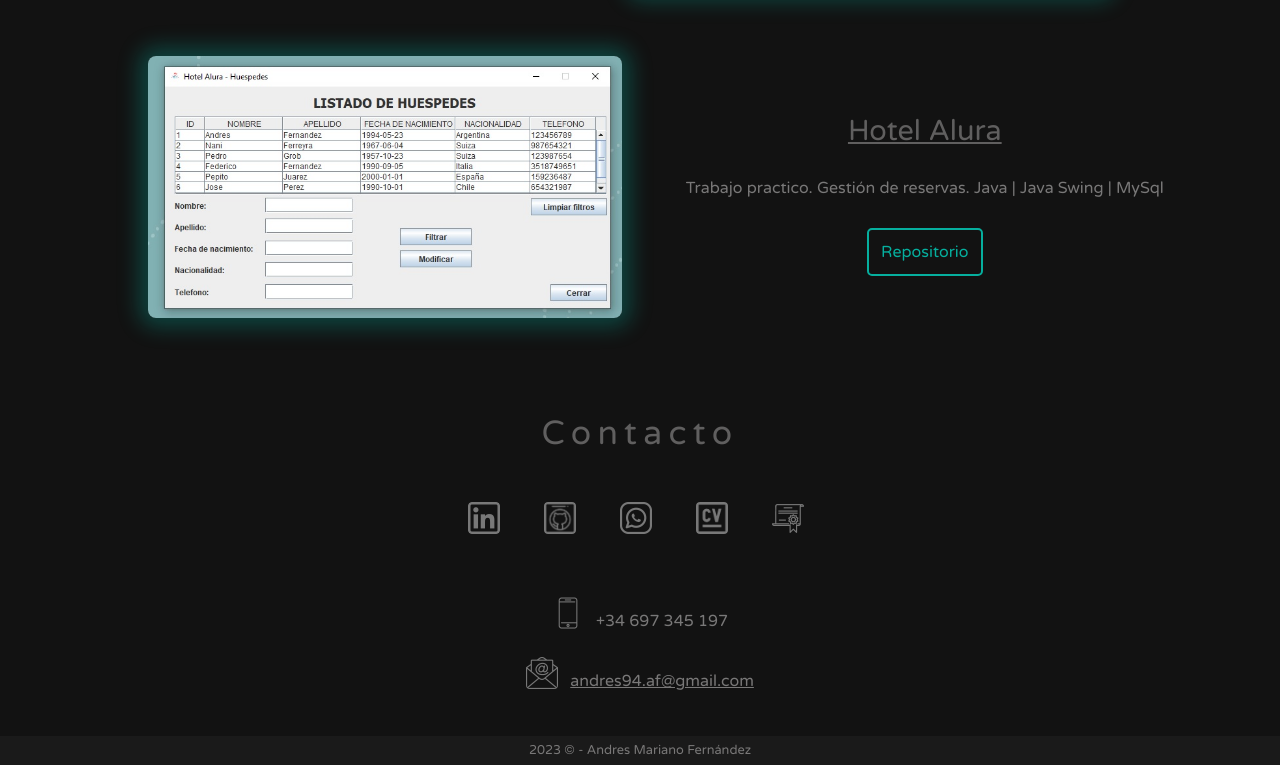
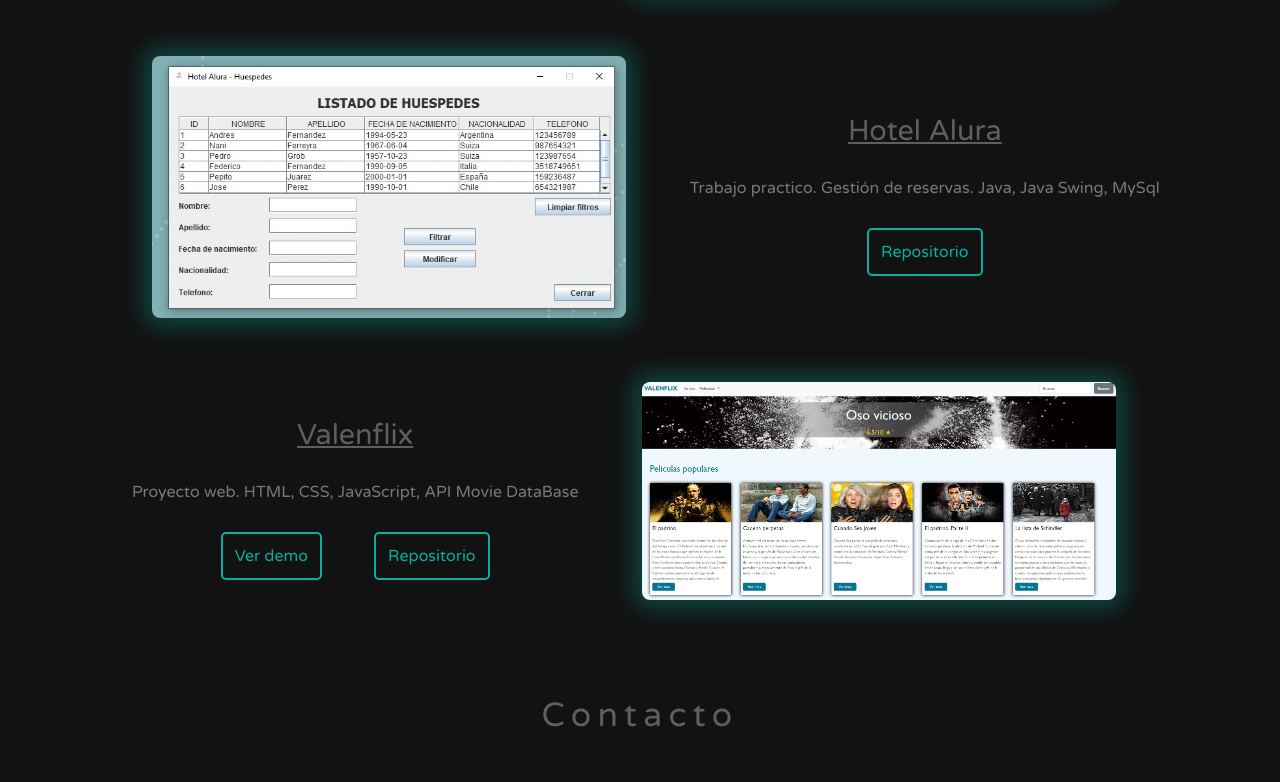
Before and after one commit to andres94af/mi-portfolio, a plain HTML site: page index.html in a window 1280 px wide. Shown: the part 4085-4867 px from the top of the page. Drawn offline with nearby package versions, Linux system fonts and the light colour scheme.

Commit message:
Agregando Valenflix a mis proyectos

```diff
--- a/index.html
+++ b/index.html
@@ -198,7 +198,7 @@
         <div>
           <h1 class="proyecto-titulo">Spring eCommerce</h1>
           <p class="proyecto-descripcion">
-            Proyecto web Java | Spring Boot | CRUD | MySql
+            Proyecto web Java, Spring Boot, CRUD, MySql
           </p>
           <a class="boton" href="https://github.com/andres94af/springboot-ecomerce"
             target="_blank">Repositorio</a>
@@ -206,9 +206,9 @@
       </div>
       <div class="proyecto buona-vita">
         <div>
-          <h1 class="proyecto-titulo">Buona Vita Nutrición</h1>
+          <h1 class="proyecto-titulo">Buena Vida Nutrición</h1>
           <p class="proyecto-descripcion">
-            Trabajo practico. Botones, formularios. JS
+            Trabajo practico. HTML, formularios, JavaScript
           </p>
           <a class="boton" href="https://andres94af.github.io/BuenaVida/" target="_blank">Ver demo</a>
           <a class="boton" href="https://github.com/andres94af/BuenaVida" target="_blank">Repositorio</a>
@@ -220,10 +220,10 @@
         <div>
           <h1 class="proyecto-titulo">E-comerce AluraGeek</h1>
           <p class="proyecto-descripcion">
-            Trabajo practico. Botones, formularios, CSS responsivo
+            Trabajo practico. HTML, CSS responsivo, JavaScript
           </p>
-          <a class="boton" href="https://andres94af.github.io/AluraGeek-Ecomerce/" target="_blank">Ver demo</a>
-          <a class="boton" href="https://github.com/andres94af/AluraGeek-Ecomerce" target="_blank">Repositorio</a>
+          <a class="boton" href="https://andres94af.github.io/e-comerce-js/" target="_blank">Ver demo</a>
+          <a class="boton" href="https://github.com/andres94af/e-comerce-js" target="_blank">Repositorio</a>
         </div>
       </div>
       <div class="proyecto conversor">
@@ -241,12 +241,24 @@
         <div>
           <h1 class="proyecto-titulo">Hotel Alura</h1>
           <p class="proyecto-descripcion">
-            Trabajo practico. Gestión de reservas. Java | Java Swing | MySql
+            Trabajo practico. Gestión de reservas. Java, Java Swing, MySql
           </p>
-          <a class="boton" href="https://github.com/andres94af/challenge-hotelAlura-JavaSwing"
-            target="_blank">Repositorio</a>
+          <a class="boton" href="https://github.com/andres94af/challenge-hotelAlura-JavaSwing" target="_blank">Repositorio</a>
         </div>
       </div>
+
+      <div class="proyecto conversor">
+        <div>
+          <h1 class="proyecto-titulo">Valenflix</h1>
+          <p class="proyecto-descripcion">
+            Proyecto web. HTML, CSS, JavaScript, API Movie DataBase
+          </p>
+          <a class="boton" href="https://andres94af.github.io/Valenflix/" target="_blank">Ver demo</a>
+          <a class="boton" href="https://github.com/andres94af/Valenflix" target="_blank">Repositorio</a>
+        </div>
+        <img class="proyecto-img" src="img/valenflix.jpg" alt="img valenflix" />
+      </div>
+
     </section>
     <section class="contacto" id="contacto">
       <h1 class="contacto-titulo">Contacto</h1>
```
Also changed, not shown: img/valenflix.jpg (added).
